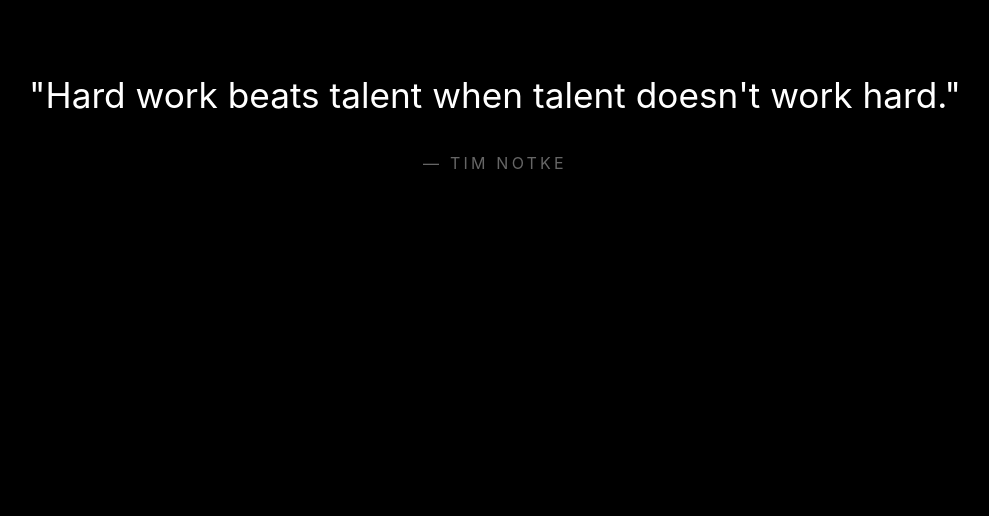
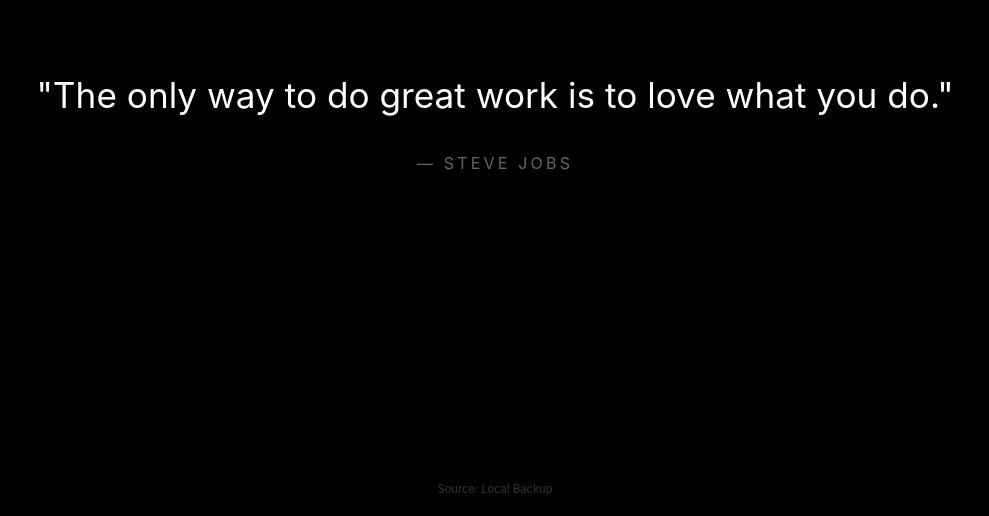
Before and after one commit to devil-923/motivation, a plain HTML site: page index.html in a window 1280 px wide. Shown: the part 284-800 px from the top of the page, without its empty margins (145-1134 px from the left). Drawn offline with Linux system fonts and the light colour scheme; no server answers.

Commit message:
index.html

```diff
--- a/index.html
+++ b/index.html
@@ -9,79 +9,85 @@
             margin: 0;
             height: 100vh;
             display: flex;
+            flex-direction: column;
             justify-content: center;
             align-items: center;
             background-color: #000000;
             color: #ffffff;
             font-family: 'Inter', sans-serif;
             text-align: center;
-            cursor: pointer;
         }
-        #container { max-width: 80%; padding: 40px; }
+        #container { max-width: 80%; padding: 40px; cursor: pointer; }
         h1 { font-size: 2.2rem; font-weight: 400; line-height: 1.6; }
         p { font-size: 1rem; color: #666666; text-transform: uppercase; letter-spacing: 0.2em; margin-top: 30px; }
         .fade-in { animation: fadeIn 0.8s; }
         @keyframes fadeIn { from { opacity: 0; } to { opacity: 1; } }
+
+        /* Small status indicator at the bottom */
+        #status {
+            position: fixed;
+            bottom: 20px;
+            font-size: 0.7rem;
+            color: #333;
+        }
     </style>
 </head>
 <body onclick="getQuote()">
 
-    <div id="container">
-        <h1 id="quote">"Loading..."</h1>
+    <div id="container" class="fade-in">
+        <h1 id="quote">Click to start...</h1>
         <p id="author"></p>
     </div>
 
+    <div id="status">Source: Local</div>
+
     <script>
-        // BACKUP LIST: Used if offline or no keywords found
         const localQuotes = [
-            { q: "Discipline is the bridge between goals and accomplishment.", a: "Jim Rohn" },
-            { q: "Success is the sum of small efforts, repeated day-in and day-out.", a: "Robert Collier" },
-            { q: "We are what we repeatedly do. Excellence, then, is not an act, but a habit.", a: "Aristotle" },
-            { q: "The secret of your future is hidden in your daily routine.", a: "Mike Murdock" },
-            { q: "Hard work beats talent when talent doesn't work hard.", a: "Tim Notke" }
+            { content: "Discipline is the bridge between goals and accomplishment.", author: "Jim Rohn" },
+            { content: "Success is the sum of small efforts, repeated day-in and day-out.", author: "Robert Collier" },
+            { content: "Hard work beats talent when talent doesn't work hard.", author: "Tim Notke" },
+            { content: "The only way to do great work is to love what you do.", author: "Steve Jobs" }
         ];
-
-        const keywords = ["discipline", "work", "success", "habit", "persist", "action", "do", "grit", "focus"];
 
         async function getQuote() {
             const quoteEl = document.getElementById('quote');
             const authorEl = document.getElementById('author');
-            const container = document.getElementById('container');
+            const statusEl = document.getElementById('status');
 
-            // 1. Check if we are online
-            if (navigator.onLine) {
-                try {
-                    const response = await fetch('https://api.allorigins.win/get?url=' + encodeURIComponent('https://zenquotes.io/api/random'), { signal: AbortSignal.timeout(3000) });
+            // 1. Try to fetch from a more reliable, direct API (Quotable)
+            try {
+                // We use a timeout so it doesn't hang if your net is slow
+                const controller = new AbortController();
+                const timeoutId = setTimeout(() => controller.abort(), 3000);
+
+                const response = await fetch('https://api.quotable.io/random?tags=success|wisdom', { signal: controller.signal });
+
+                if (response.ok) {
                     const data = await response.json();
-                    const quoteData = JSON.parse(data.contents)[0];
-
-                    const text = quoteData.q.toLowerCase();
-                    const hasKeyword = keywords.some(word => text.includes(word));
-
-                    if (hasKeyword) {
-                        displayQuote(quoteData.q, quoteData.a);
-                        return; // Exit function if internet quote is good
-                    }
-                } catch (e) {
-                    console.log("Internet fetch failed or timed out, switching to local.");
+                    displayQuote(data.content, data.author, "Internet");
+                    return;
                 }
+            } catch (e) {
+                console.log("Internet fetch failed, using local backup.");
             }
 
-            // 2. Fallback to Local List (if offline, timeout, or no keyword match)
+            // 2. Fallback to local if Internet fails
             const randomLocal = localQuotes[Math.floor(Math.random() * localQuotes.length)];
-            displayQuote(randomLocal.q, randomLocal.a);
+            displayQuote(randomLocal.content, randomLocal.author, "Local Backup");
         }
 
-        function displayQuote(q, a) {
+        function displayQuote(q, a, source) {
             const container = document.getElementById('container');
             document.getElementById('quote').innerText = `"${q}"`;
             document.getElementById('author').innerText = `— ${a}`;
+            document.getElementById('status').innerText = `Source: ${source}`;
 
             container.classList.remove('fade-in');
             void container.offsetWidth;
             container.classList.add('fade-in');
         }
 
+        // Initial load
         window.onload = getQuote;
     </script>
 </body>
```
